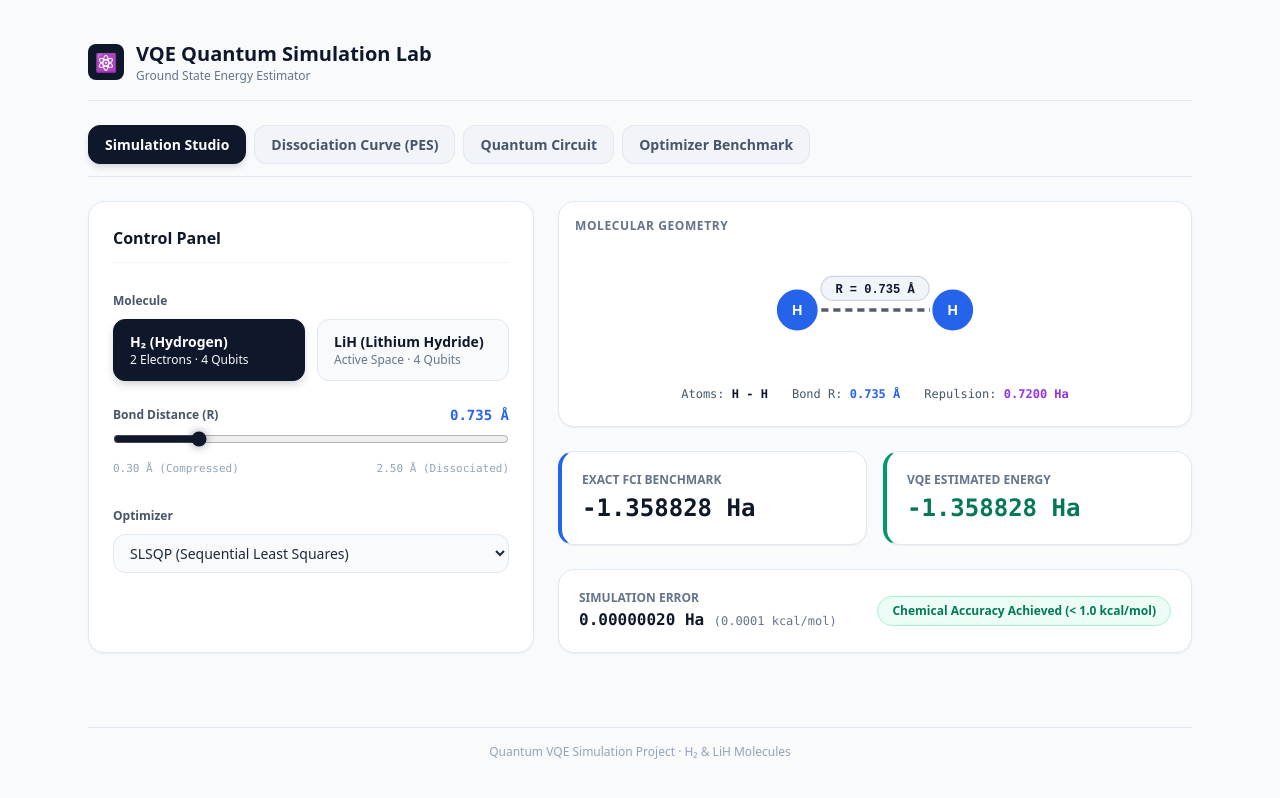
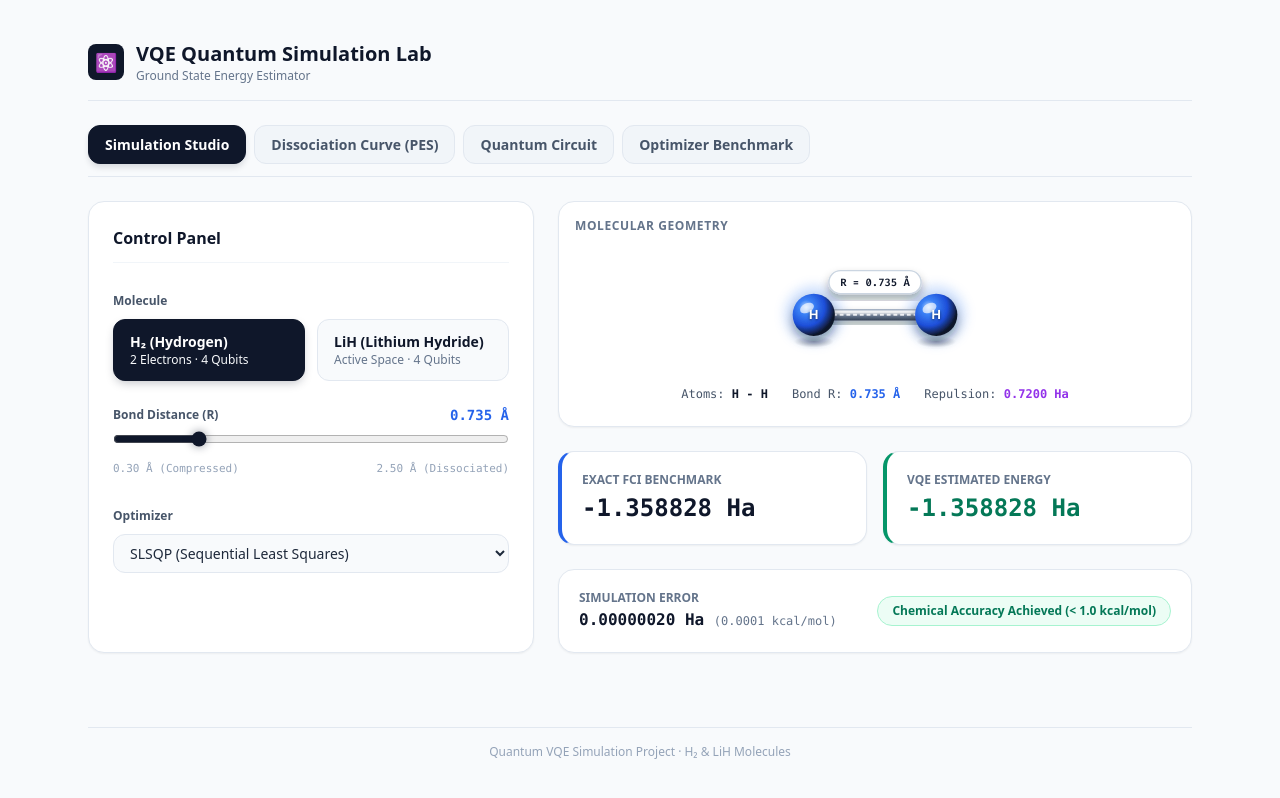
Before and after one commit to Surveshraj/vqe-quantum-lab, a website: page index.html in a window 1280 px wide. Drawn offline with nearby package versions, Linux system fonts and the light colour scheme.

Commit message:
Add files via upload

```diff
--- a/index.html
+++ b/index.html
@@ -482,36 +482,112 @@
 
             const mol = MOLECULES[state.molecule];
             const width = 400;
-            const height = 120;
-            const centerY = height / 2;
+            const height = 150;
+            const centerY = height / 2 + 5;
 
             const minR = 0.30;
             const maxR = 2.50;
             const minPx = 90;
-            const maxPx = 290;
+            const maxPx = 280;
             const distPx = minPx + ((state.distance - minR) / (maxR - minR)) * (maxPx - minPx);
 
             const atom1X = (width / 2) - (distPx / 2);
             const atom2X = (width / 2) + (distPx / 2);
 
+            const r1 = mol.radii[0] + 4;
+            const r2 = mol.radii[1] + 4;
+            const atom1Type = mol.atoms[0].toLowerCase();
+            const atom2Type = mol.atoms[1].toLowerCase();
+
+            svg.setAttribute('viewBox', `0 0 ${width} ${height}`);
+
             svg.innerHTML = `
-                <line x1="${atom1X}" y1="${centerY}" x2="${atom2X}" y2="${centerY}"
-                      stroke="#0f172a" stroke-width="3" stroke-dasharray="6,4" opacity="0.7" />
+                <defs>
+                    <!-- Ground Shadow Gradient -->
+                    <radialGradient id="ground-shadow" cx="50%" cy="50%" r="50%">
+                        <stop offset="0%" stop-color="#0f172a" stop-opacity="0.35" />
+                        <stop offset="100%" stop-color="#0f172a" stop-opacity="0.0" />
+                    </radialGradient>
 
-                <rect x="${(width/2) - 45}" y="${centerY - 28}" width="90" height="20" rx="10" fill="#f1f5f9" stroke="#cbd5e1" stroke-width="1" />
-                <text x="${width/2}" y="${centerY - 14}" text-anchor="middle" fill="#0f172a" font-size="10" font-family="monospace" font-weight="bold">
+                    <!-- 3D Bond Cylinder Gradient -->
+                    <linearGradient id="bond-cylinder" x1="0%" y1="0%" x2="0%" y2="100%">
+                        <stop offset="0%" stop-color="#94a3b8" />
+                        <stop offset="25%" stop-color="#ffffff" />
+                        <stop offset="60%" stop-color="#64748b" />
+                        <stop offset="100%" stop-color="#334155" />
+                    </linearGradient>
+
+                    <!-- 3D Hydrogen Sphere (H) -->
+                    <radialGradient id="sphere-h" cx="32%" cy="32%" r="68%">
+                        <stop offset="0%" stop-color="#bfdbfe" />
+                        <stop offset="25%" stop-color="#3b82f6" />
+                        <stop offset="65%" stop-color="#1d4ed8" />
+                        <stop offset="100%" stop-color="#0f172a" />
+                    </radialGradient>
+
+                    <!-- 3D Lithium Sphere (Li) -->
+                    <radialGradient id="sphere-li" cx="32%" cy="32%" r="68%">
+                        <stop offset="0%" stop-color="#f5d0fe" />
+                        <stop offset="25%" stop-color="#a855f7" />
+                        <stop offset="65%" stop-color="#6b21a8" />
+                        <stop offset="100%" stop-color="#2e1065" />
+                    </radialGradient>
+
+                    <!-- Drop Shadow Filter -->
+                    <filter id="atom-shadow" x="-30%" y="-30%" width="160%" height="160%">
+                        <feDropShadow dx="0" dy="6" stdDeviation="5" flood-color="#0f172a" flood-opacity="0.35" />
+                    </filter>
+
+                    <filter id="glow-halo" x="-50%" y="-50%" width="200%" height="200%">
+                        <feGaussianBlur stdDeviation="6" result="blur" />
+                    </filter>
+                </defs>
+
+                <!-- Ground Plane Shadows -->
+                <ellipse cx="${atom1X}" cy="${centerY + r1 + 6}" rx="${r1 * 0.95}" ry="6" fill="url(#ground-shadow)" />
+                <ellipse cx="${atom2X}" cy="${centerY + r2 + 6}" rx="${r2 * 0.95}" ry="6" fill="url(#ground-shadow)" />
+
+                <!-- Outer Electron Cloud Halos -->
+                <circle cx="${atom1X}" cy="${centerY}" r="${r1 + 8}" fill="${atom1Type === 'li' ? '#a855f7' : '#3b82f6'}" opacity="0.25" filter="url(#glow-halo)" />
+                <circle cx="${atom2X}" cy="${centerY}" r="${r2 + 8}" fill="${atom2Type === 'li' ? '#a855f7' : '#3b82f6'}" opacity="0.25" filter="url(#glow-halo)" />
+
+                <!-- 3D Chemical Bond Cylinder -->
+                <g filter="url(#atom-shadow)">
+                    <rect x="${atom1X}" y="${centerY - 6}" width="${distPx}" height="12" rx="6" fill="url(#bond-cylinder)" />
+                    <!-- Inner Energy Core Line -->
+                    <line x1="${atom1X + r1 - 2}" y1="${centerY}" x2="${atom2X - r2 + 2}" y2="${centerY}"
+                          stroke="#ffffff" stroke-width="2" stroke-dasharray="4,3" opacity="0.85" />
+                </g>
+
+                <!-- Floating 3D Bond Distance Pill -->
+                <g transform="translate(${(width / 2)}, ${centerY - 34})" filter="url(#atom-shadow)">
+                    <rect x="-48" y="-12" width="96" height="24" rx="12" fill="#ffffff" stroke="#cbd5e1" stroke-width="1.5" />
+                    <text x="0" y="4" text-anchor="middle" fill="#0f172a" font-size="11" font-family="Fira Code, monospace" font-weight="700">
                         R = ${state.distance.toFixed(3)} Å
                     </text>
+                </g>
 
-                <circle cx="${atom1X}" cy="${centerY}" r="${mol.radii[0]}" fill="${mol.colors[0]}" stroke="#ffffff" stroke-width="2" />
-                <text x="${atom1X}" y="${centerY + 4}" text-anchor="middle" fill="#ffffff" font-size="12" font-weight="bold" font-family="sans-serif">
+                <!-- Atom 1 3D Sphere -->
+                <g filter="url(#atom-shadow)">
+                    <circle cx="${atom1X}" cy="${centerY}" r="${r1}" fill="url(#sphere-${atom1Type})" />
+                    <!-- Specular Highlight Shine -->
+                    <ellipse cx="${atom1X - r1 * 0.32}" cy="${centerY - r1 * 0.32}" rx="${r1 * 0.35}" ry="${r1 * 0.22}"
+                             fill="#ffffff" opacity="0.65" transform="rotate(-25 ${atom1X - r1 * 0.32} ${centerY - r1 * 0.32})" />
+                    <text x="${atom1X}" y="${centerY + 4}" text-anchor="middle" fill="#ffffff" font-size="13" font-weight="700" font-family="Inter, sans-serif" style="text-shadow: 0 1px 3px rgba(0,0,0,0.6);">
                         ${mol.atoms[0]}
                     </text>
+                </g>
 
-                <circle cx="${atom2X}" cy="${centerY}" r="${mol.radii[1]}" fill="${mol.colors[1]}" stroke="#ffffff" stroke-width="2" />
-                <text x="${atom2X}" y="${centerY + 4}" text-anchor="middle" fill="#ffffff" font-size="12" font-weight="bold" font-family="sans-serif">
+                <!-- Atom 2 3D Sphere -->
+                <g filter="url(#atom-shadow)">
+                    <circle cx="${atom2X}" cy="${centerY}" r="${r2}" fill="url(#sphere-${atom2Type})" />
+                    <!-- Specular Highlight Shine -->
+                    <ellipse cx="${atom2X - r2 * 0.32}" cy="${centerY - r2 * 0.32}" rx="${r2 * 0.35}" ry="${r2 * 0.22}"
+                             fill="#ffffff" opacity="0.65" transform="rotate(-25 ${atom2X - r2 * 0.32} ${centerY - r2 * 0.32})" />
+                    <text x="${atom2X}" y="${centerY + 4}" text-anchor="middle" fill="#ffffff" font-size="13" font-weight="700" font-family="Inter, sans-serif" style="text-shadow: 0 1px 3px rgba(0,0,0,0.6);">
                         ${mol.atoms[1]}
                     </text>
+                </g>
             `;
         }
 
```
Lines whose indentation alone changed are shown as unchanged.
